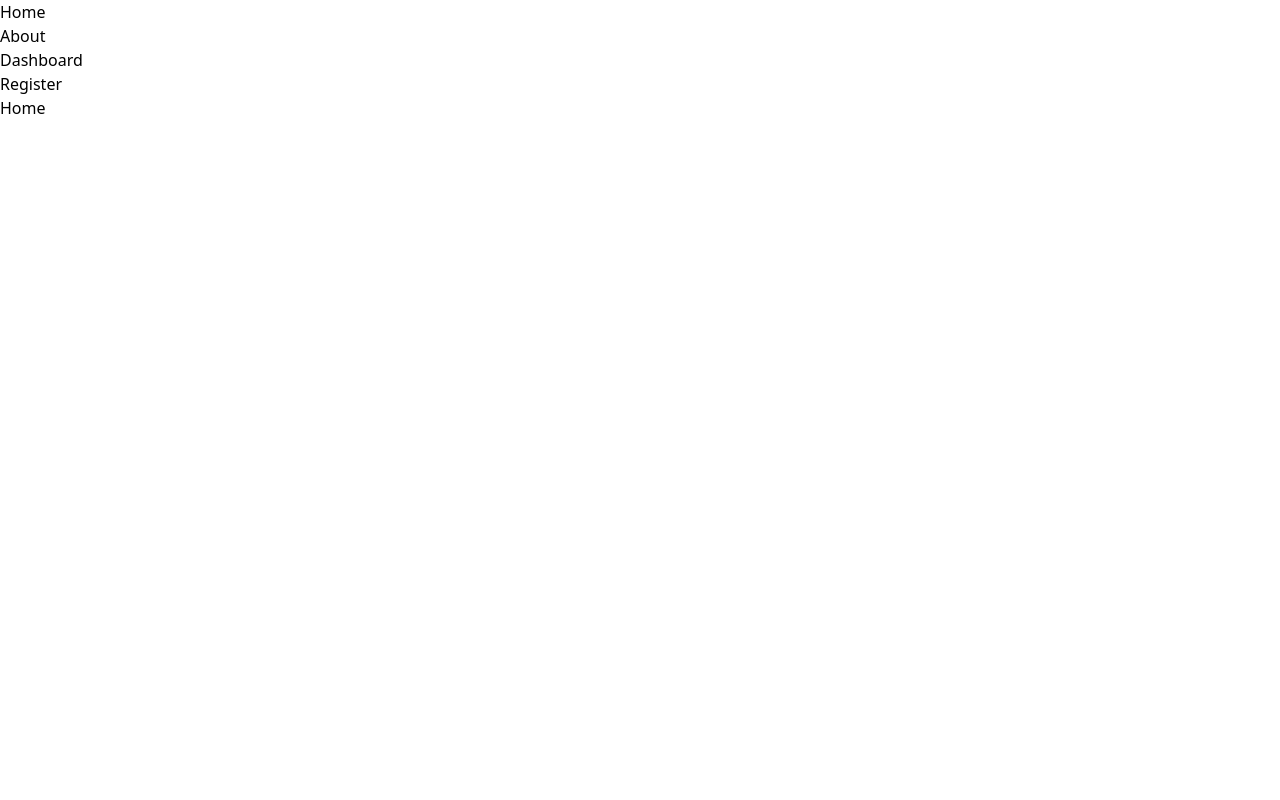
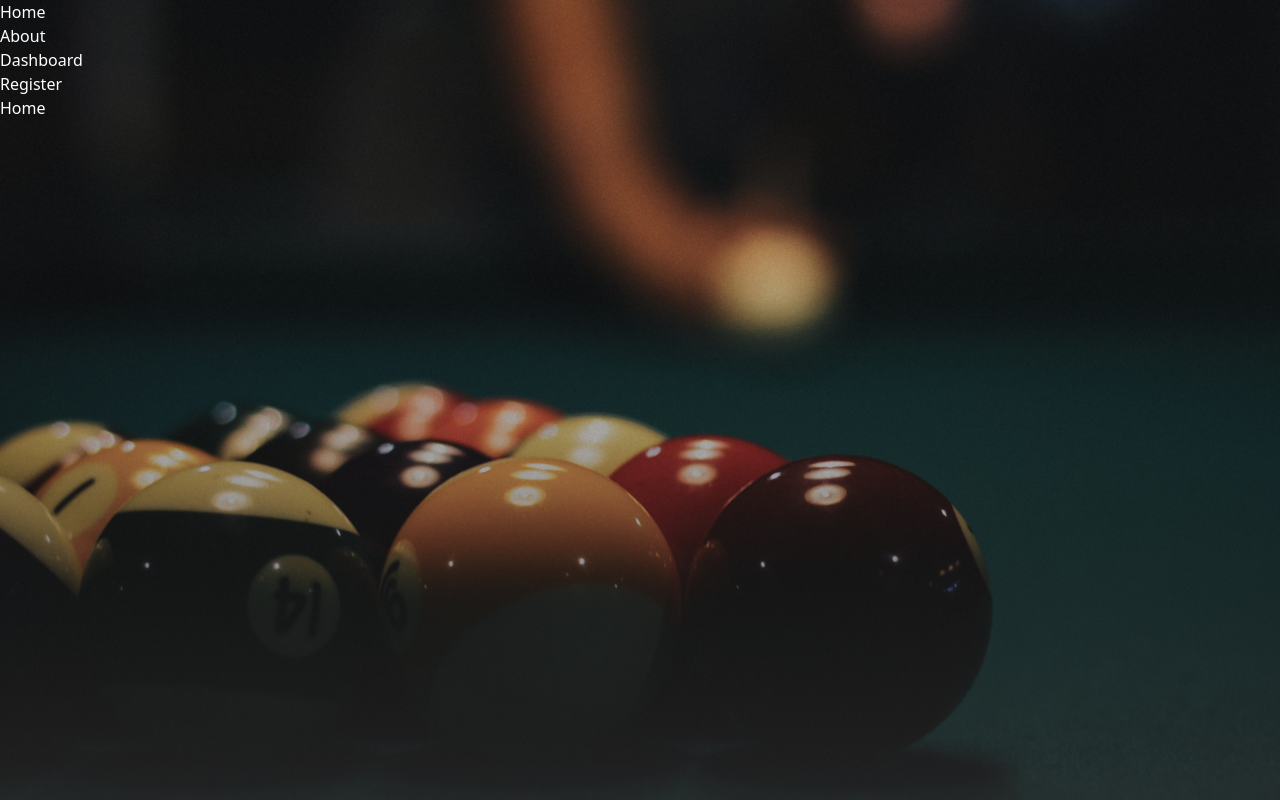
Before and after one commit to UoaWDCC/aspa-portal-v2, a React (Create React App) app: page / in a window 1280 px wide. Built offline with nearby package versions, Linux system fonts and the light colour scheme.

Commit message:
add site bg

```diff
--- a/src/index.css
+++ b/src/index.css
@@ -1,6 +1,13 @@
 @tailwind base;
 @tailwind components;
 @tailwind utilities;
+
+body {
+	background-color: #1b1b1b;
+	background-image: url("./assets/mainBG.jpg");
+	background-size: cover;
+	color: white;
+}
 
 /*
   Using a slightly modified version of Josh's Custom CSS Reset.
```
Also changed, not shown: src/assets/mainBG.jpg (added).
